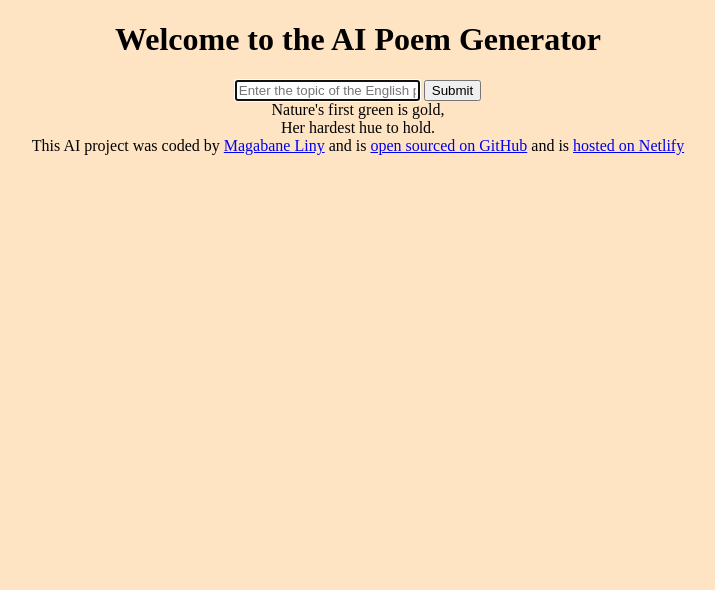
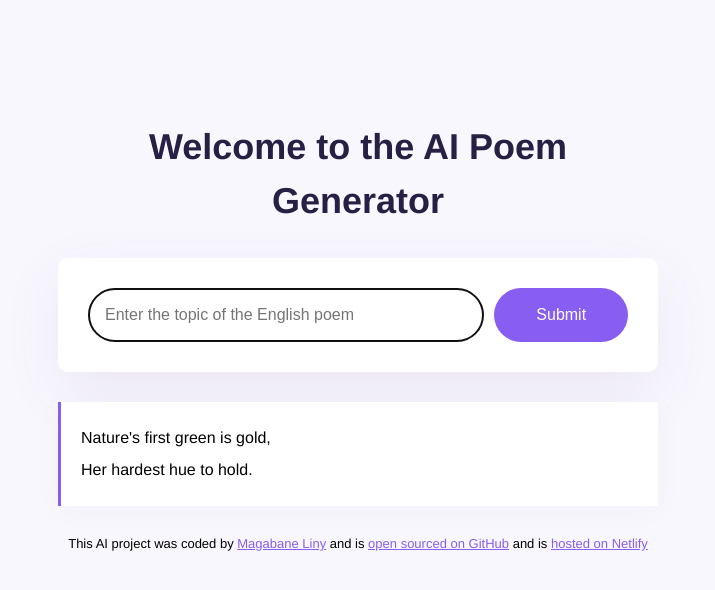
Before and after one commit to LinyMabase/Liny-AI-Poem-Project, a plain HTML site: page index.html in a window 1280 px wide. Shown: the whole page, without its empty margins (282-997 px from the left). Drawn offline with Linux system fonts and the light colour scheme.

Commit message:
Added style.css

```diff
--- a/src/style.css
+++ b/src/style.css
@@ -1,4 +1,70 @@
 body {
-    background-color: bisque;
-    text-align: center;
+  background-color: #f9f7fe;
+  font-family: Helvetica, Arial, sans-serif;
 }
+
+a {
+  color: #885df1;
+}
+
+.container {
+  margin: 120px auto;
+  max-width: 600px;
+}
+
+header {
+  margin-bottom: 30px;
+}
+
+h1 {
+  text-align: center;
+  font-weight: 800;
+  font-size: 36px;
+  line-height: 1.5;
+  color: #272044;
+}
+
+form {
+  padding: 30px;
+  background-color: white;
+  box-shadow: 0px 20px 60px rgba(65, 50, 100, 0.08);
+  border-radius: 10px;
+  display: flex;
+  margin-bottom: 30px;
+}
+
+.instructions {
+  padding: 16px;
+  border: 1px solid rgba(39, 33, 66, 0.5);
+  width: 80%;
+  font-size: 16px;
+  border-radius: 50px;
+  line-height: 20px;
+  color: #272044;
+}
+
+.submit-button {
+  margin-left: 10px;
+  background: #885df1;
+  color: white;
+  border: none;
+  width: 150px;
+  font-size: 16px;
+  border-radius: 50px;
+  padding: 14px 24px;
+}
+
+.poem {
+  font-size: 16px;
+  background-color: #fff;
+  padding: 20px;
+  line-height: 2;
+  border-left: 3px solid #885df1;
+  box-shadow: 0px 4px 30px 0px rgba(39, 33, 66, 0.03);
+}
+
+footer {
+  text-align: center;
+  font-size: 13px;
+  margin-top: 30px;
+}
```
